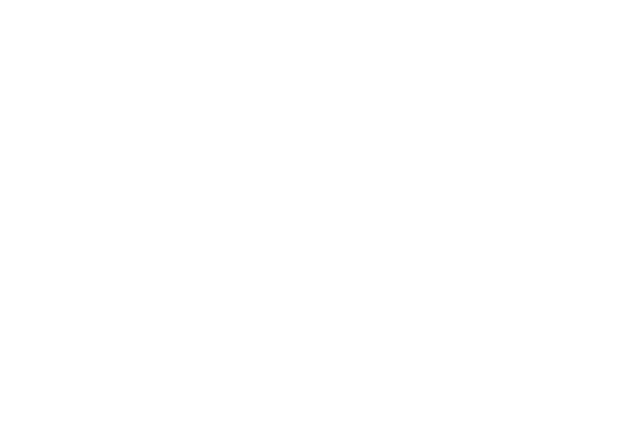
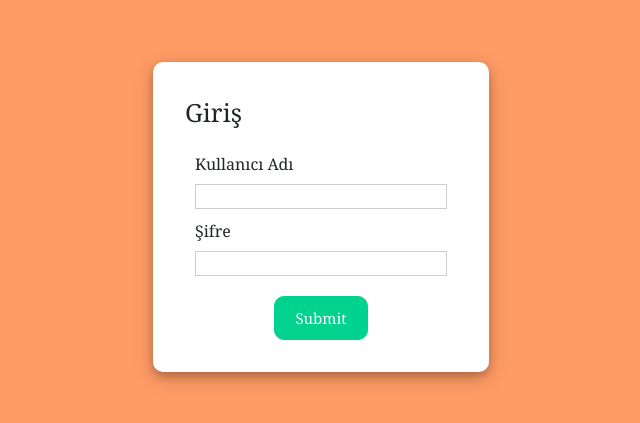
Before and after one commit to GoktugYmsk/pinsoft-recipe-challenge, a React (Create React App) app: page /login in a window 1280 px wide. Before the commit this address had no page. Shown: the part 183-606 px from the top of the page, without its empty margins (319-959 px from the left). Built offline with nearby package versions, Linux system fonts and the light colour scheme.

Commit message:
add style for login

```diff
--- a/src/App.js
+++ b/src/App.js
@@ -1,8 +1,9 @@
-import { Route, Routes } from 'react-router-dom';
-import AddRecipe from './components/addRecipe';
-import './App.css';
+import { Route, Routes } from "react-router-dom";
+import AddRecipe from "./components/addRecipe";
+import Login from "./components/login";
+import "./App.css";
 
-import Layout from './components/layout';
+import Layout from "./components/layout";
 
 function App() {
   return (
@@ -10,6 +11,7 @@
       <Routes>
         <Route path="/" element={<Layout />} />
         <Route path="/addRecipe" element={<AddRecipe />} />
+        <Route path="/login" element={<Login />} />
       </Routes>
     </div>
   );
--- /dev/null
+++ b/src/components/login/index.scss
@@ -0,0 +1,65 @@
+.app {
+    font-family: sans-serif;
+    display: flex;
+    align-items: center;
+    justify-content: center;
+    flex-direction: column;
+    gap: 20px;
+    height: 100vh;
+    font-family: Cambria, Cochin, Georgia, Times, "Times New Roman", serif;
+    background-color: rgb(255, 155, 101);
+  }
+
+  input[type="text"],
+  input[type="password"] {
+    height: 25px;
+    border: 1px solid rgba(0, 0, 0, 0.2);
+  }
+
+  input[type="submit"] {
+    margin-top: 10px;
+    cursor: pointer;
+    font-size: 15px;
+    background: #01d28e;
+    border: 1px solid #01d28e;
+    color: #fff;
+    border-radius: 10px;
+    padding: 10px 20px;
+  }
+
+  input[type="submit"]:hover {
+    background: #6cf0c2;
+  }
+
+  .button-container {
+    display: flex;
+    justify-content: center;
+  }
+
+  .login-form {
+    background-color:white;
+    padding: 2rem;
+    border-radius: 10px;
+    box-shadow: 0 4px 8px 0 rgba(0, 0, 0, 0.2), 0 6px 20px 0 rgba(0, 0, 0, 0.19);
+  }
+
+  .list-container {
+    display: flex;
+  }
+
+  .error {
+    color: red;
+    font-size: 12px;
+  }
+
+  .title {
+    font-size: 25px;
+    margin-bottom: 20px;
+  }
+
+  .input-container {
+    display: flex;
+    flex-direction: column;
+    gap: 8px;
+    margin: 10px;
+  }
```
